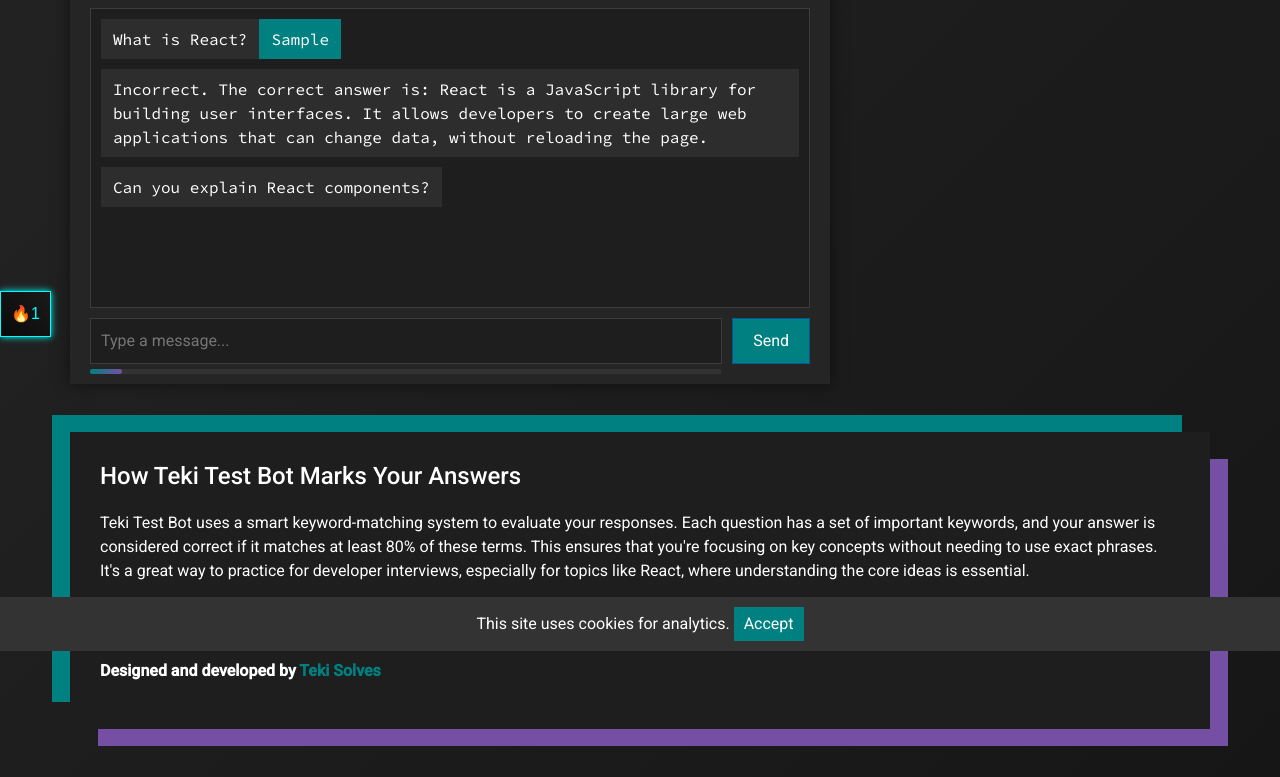
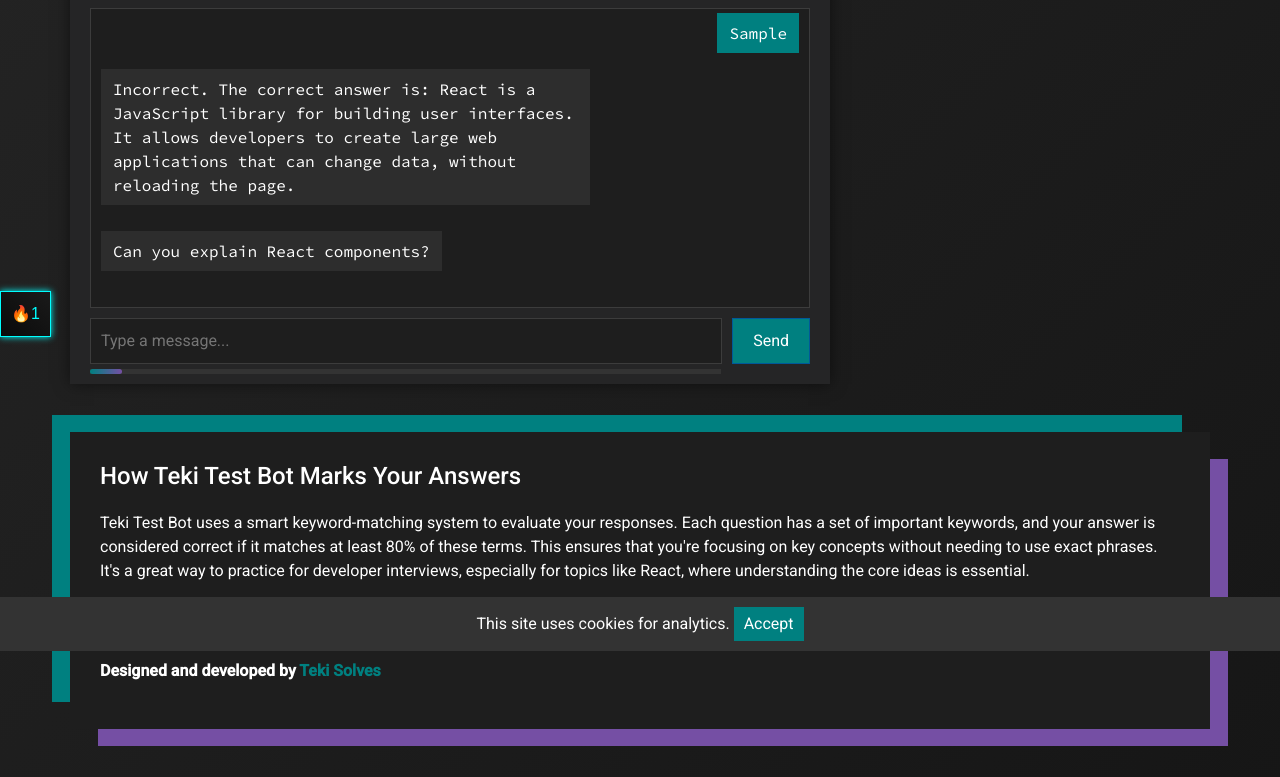
Before and after one commit to tekitestbot/tekitestbot.github.io, a website: page public/index.html in a window 1280 px wide. Both pictures are taken after typing "Sample" into the empty fields and a click on the button "Send". Shown: the part 149-926 px from the top of the page. Drawn offline with nearby package versions, Linux system fonts and the light colour scheme.

Commit message:
Adding new styling

```diff
--- a/public/script.js
+++ b/public/script.js
@@ -64,10 +64,22 @@
 
 function addMessage(sender, message) {
   const chat = document.getElementById('chat');
+
+  // Create row wrapper
+  const rowDiv = document.createElement('div');
+  rowDiv.className = 'row m-0 mb-3';
+  rowDiv.style = "display: block; width: 100%; min-height: 40px;"
+
+  // Create message div
   const messageDiv = document.createElement('div');
   messageDiv.className = sender;
   messageDiv.innerText = message;
-  chat.appendChild(messageDiv);
+
+  // Append message div inside row div
+  rowDiv.appendChild(messageDiv);
+
+  // Append row div to chat
+  chat.appendChild(rowDiv);
   chat.scrollTop = chat.scrollHeight;
 }
 
--- a/public/styles.css
+++ b/public/styles.css
@@ -58,12 +58,14 @@
 }
 
 .user {
-  text-align: right;
+  text-align: left;
   color: #ffffff;
   background-color: #008080;
   padding: 8px 12px;
   border-radius: 0px;
   display: inline-block;
+  float: right;
+  max-width: 70%;
 }
 
 .bot {
@@ -73,6 +75,7 @@
   padding: 8px 12px;
   border-radius: 0px;
   display: inline-block;
+  max-width: 70%;
 }
 
 #messageInput {
```
